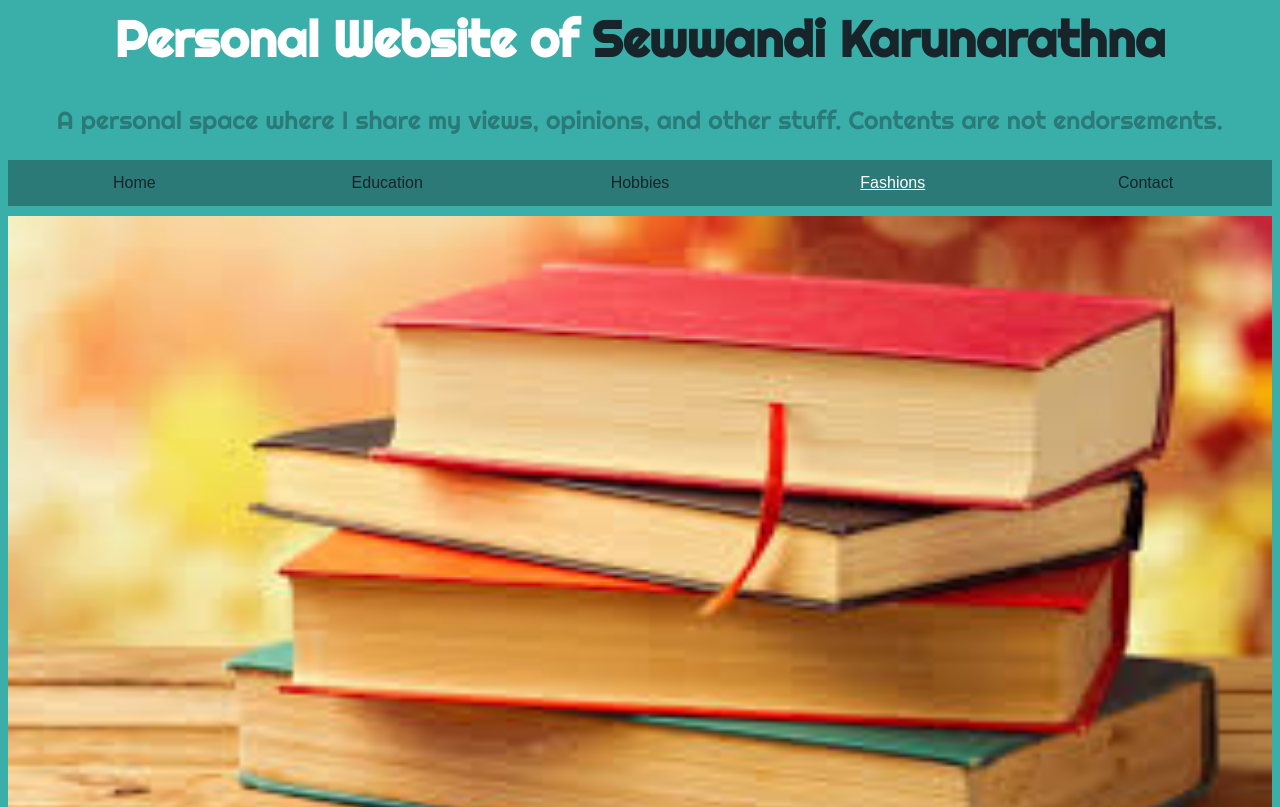
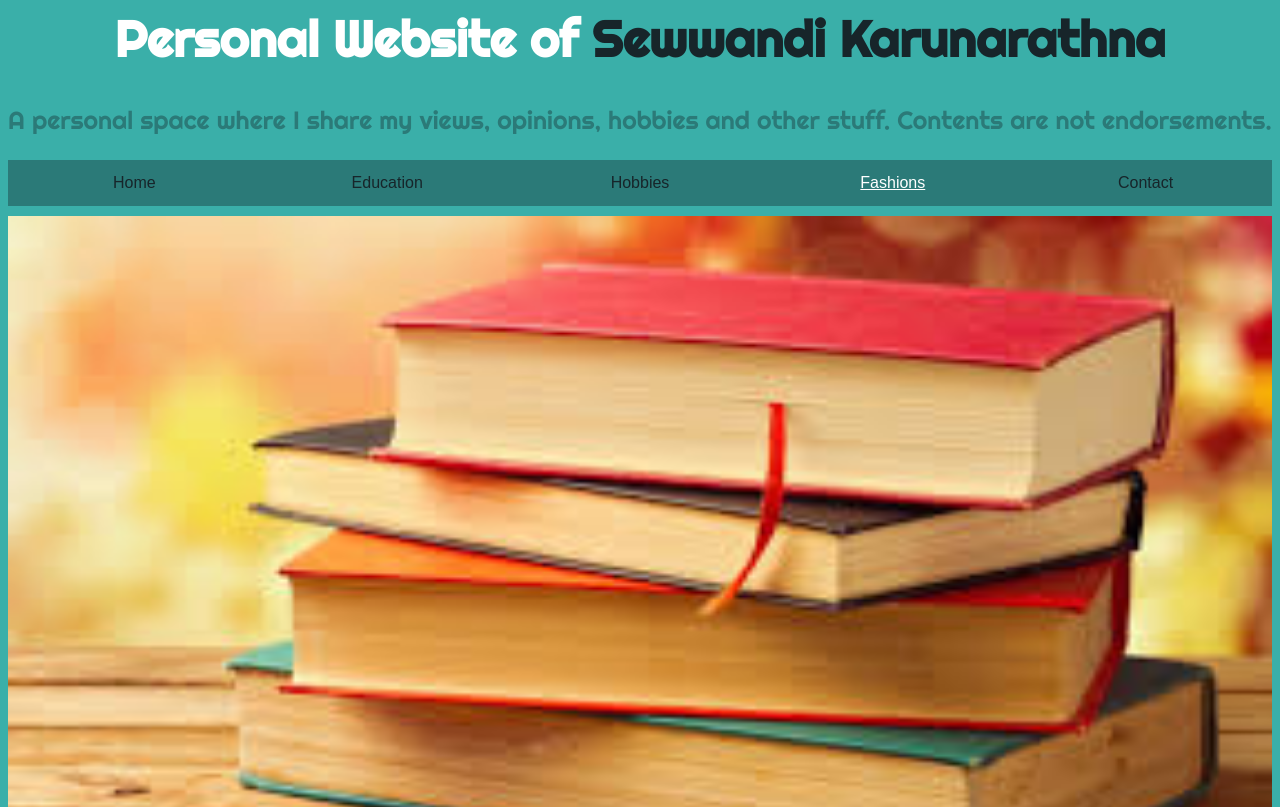
Before and after one commit to sewwandikarunarathna/personal-website, a plain HTML site: page fashions.html in a window 1280 px wide. Shown: the top 807 px of the page. Drawn offline with Linux system fonts and the light colour scheme.

Commit message:
Addedd hobbies he heeeee

```diff
--- a/fashions.html
+++ b/fashions.html
@@ -23,7 +23,7 @@
 
    <h1>Personal Website of <span id="main-text-name">Sewwandi Karunarathna</span></h1>
 
-   <p>A personal space where I share my views, opinions, and other stuff. Contents are not endorsements.</p>
+   <p>A personal space where I share my views, opinions, hobbies and other stuff. Contents are not endorsements.</p>
 
  </div>
 
```
